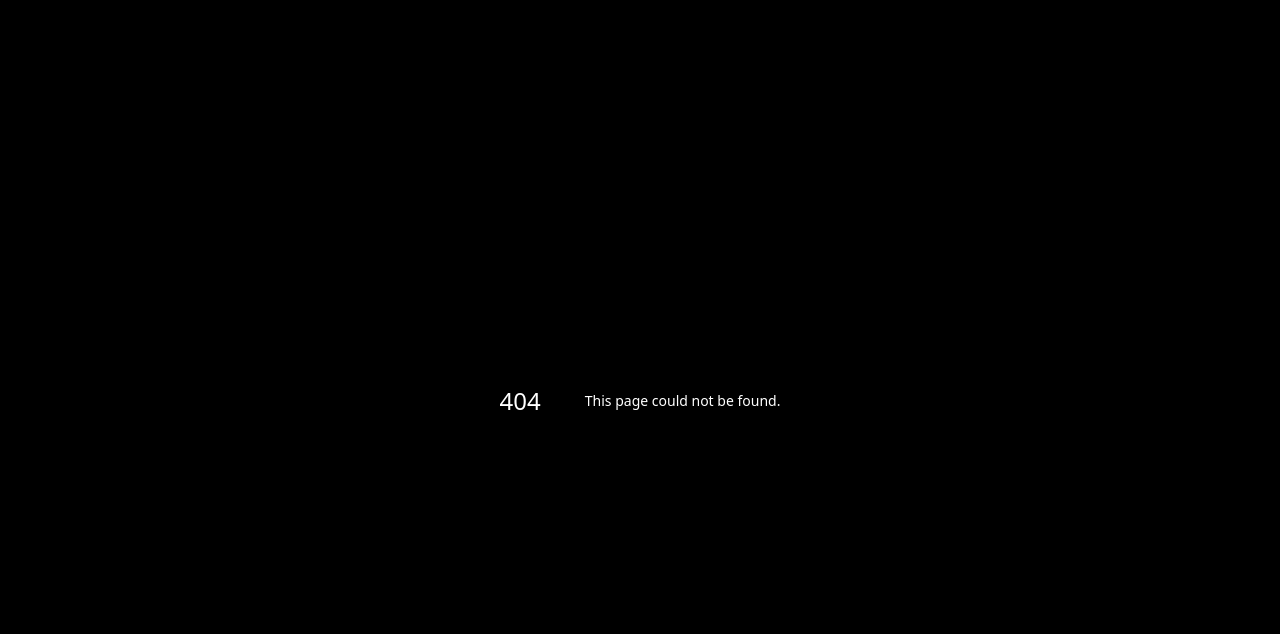
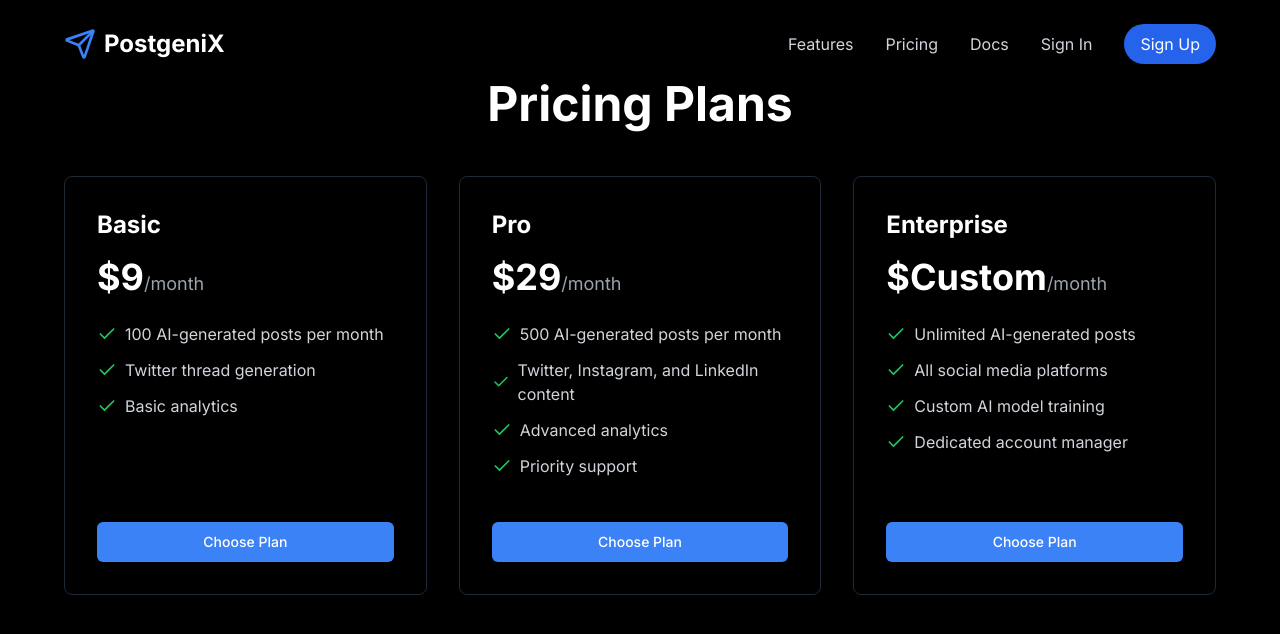
Before and after one commit to priyansusingh/postgenix-ai, a Next.js app: page /pricing in a window 1280 px wide. Before the commit this address had no page. Shown: the top 634 px of the page. Built offline with nearby package versions, Linux system fonts and the light colour scheme; no server answers.

Commit message:
new file:   app/pricing/page.tsx

```diff
--- /dev/null
+++ b/app/docs/page.tsx
@@ -0,0 +1,70 @@
+import Link from "next/link";
+import { Button } from "@/components/ui/button";
+import { Navbar } from "@/components/Navbar";
+
+const docsSections = [
+  {
+    title: "Getting Started",
+    description:
+      "Learn how to set up your account and create your first AI-generated content.",
+    link: "/docs/getting-started",
+  },
+  {
+    title: "Twitter Threads",
+    description:
+      "Discover how to create engaging Twitter threads using our AI technology.",
+    link: "/docs/twitter-threads",
+  },
+  {
+    title: "Instagram Captions",
+    description:
+      "Learn the best practices for generating Instagram captions that boost engagement.",
+    link: "/docs/instagram-captions",
+  },
+  {
+    title: "LinkedIn Posts",
+    description:
+      "Explore techniques for crafting professional LinkedIn content with AI assistance.",
+    link: "/docs/linkedin-posts",
+  },
+  {
+    title: "API Reference",
+    description:
+      "Detailed documentation for integrating our AI content generation into your applications.",
+    link: "/docs/api-reference",
+  },
+];
+
+export default function DocsPage() {
+  return (
+    <div className="min-h-screen bg-black text-gray-100">
+      <Navbar />
+      <main className="container mx-auto px-8 py-20">
+        <h1 className="text-5xl font-bold mb-12 text-center text-white">
+          Documentation
+        </h1>
+        <div className="grid grid-cols-1 md:grid-cols-2 gap-8 max-w-4xl mx-auto">
+          {docsSections.map((section, index) => (
+            <div
+              key={index}
+              className="p-6 rounded-lg border border-gray-800 flex flex-col"
+            >
+              <h2 className="text-2xl font-bold mb-3 text-white">
+                {section.title}
+              </h2>
+              <p className="text-gray-400 mb-4 flex-grow">
+                {section.description}
+              </p>
+              <Button
+                asChild
+                className="w-full bg-white text-black hover:bg-gray-200"
+              >
+                <Link href={section.link}>Read More</Link>
+              </Button>
+            </div>
+          ))}
+        </div>
+      </main>
+    </div>
+  );
+}
--- /dev/null
+++ b/app/pricing/page.tsx
@@ -0,0 +1,120 @@
+"use client";
+import { Button } from "@/components/ui/button";
+import { CheckIcon } from "lucide-react";
+import { Navbar } from "@/components/Navbar";
+import { useState } from "react";
+import { useUser } from "@clerk/nextjs";
+import { json } from "stream/consumers";
+import { loadStripe } from "@stripe/stripe-js";
+
+const pricingPlans = [
+  {
+    name: "Basic",
+    price: "9",
+    priceId: "",
+    features: [
+      "100 AI-generated posts per month",
+      "Twitter thread generation",
+      "Basic analytics",
+    ],
+  },
+  {
+    name: "Pro",
+    price: "29",
+    priceId: "",
+    features: [
+      "500 AI-generated posts per month",
+      "Twitter, Instagram, and LinkedIn content",
+      "Advanced analytics",
+      "Priority support",
+    ],
+  },
+  {
+    name: "Enterprise",
+    price: "Custom",
+    priceId: null,
+    features: [
+      "Unlimited AI-generated posts",
+      "All social media platforms",
+      "Custom AI model training",
+      "Dedicated account manager",
+    ],
+  },
+];
+
+export default function PricingPage() {
+    const {isSignedIn, user} = useUser();
+    const [isLoading, setIsLoading] = useState(false);
+
+    const handleSubscribe = async(priceId:string)=> {
+        if(!isLoading){
+            return;
+        }
+        setIsLoading(true);
+       try {
+        const response = await fetch('api/create-checkout-session',{
+            method:'POST',
+            headers: {
+                "content-type": "application/json",
+            },
+            body: JSON.stringify({priceId, userId:user?.id}),
+        });
+
+        if(!response.ok){
+           const errorData = await response.json()
+           throw new Error(errorData.error || "Failed to create checkout session")
+        }
+       const {sessionId} = await response.json();
+       const stripe = await loadStripe(process.env.NEXT_PUBLIC_STRIPE_PUBLISHABE_KEY!)
+       } catch (error) {
+
+       }
+    }
+
+
+
+  return (
+    <div className="min-h-screen bg-black text-gray-100">
+      <Navbar />
+      <main className="container mx-auto px-8 py-20">
+        <h1 className="text-5xl font-bold mb-12 text-center text-white">
+          Pricing Plans
+        </h1>
+        <div className="grid grid-cols-1 md:grid-cols-3 gap-8 max-w-6xl mx-auto">
+          {pricingPlans.map((plan, index) => (
+            <div
+              key={index}
+              className="p-8 rounded-lg border border-gray-800 flex flex-col"
+            >
+              <h2 className="text-2xl font-bold mb-4 text-white">
+                {plan.name}
+              </h2>
+              <p className="text-4xl font-bold mb-6 text-white">
+                ${plan.price}
+                <span className="text-lg font-normal text-gray-400">
+                  /month
+                </span>
+              </p>
+              <ul className="mb-8 flex-grow">
+                {plan.features.map((feature, featureIndex) => (
+                  <li
+                    key={featureIndex}
+                    className="flex items-center mb-3 text-gray-300"
+                  >
+                    <CheckIcon className="w-5 h-5 mr-2 text-green-500" />
+                    {feature}
+                  </li>
+                ))}
+              </ul>
+              <Button
+              onClick={()=> handleSubscribe(plan.priceId!)}
+              className="w-full bg-blue-500 text-white hover:bg-blue-600">
+                Choose Plan
+              </Button>
+            </div>
+          ))}
+        </div>
+      </main>
+    </div>
+  );
+}
--- a/package.json
+++ b/package.json
@@ -15,6 +15,7 @@
     "@clerk/themes": "^2.1.35",
     "@neondatabase/serverless": "^0.10.1",
     "@radix-ui/react-slot": "^1.1.0",
+    "@stripe/stripe-js": "^4.8.0",
     "class-variance-authority": "^0.7.0",
     "clsx": "^2.1.1",
     "dotenv": "^16.4.5",
```
Also changed, not shown: 1 other file (tests, documents, lock files or other folders).
